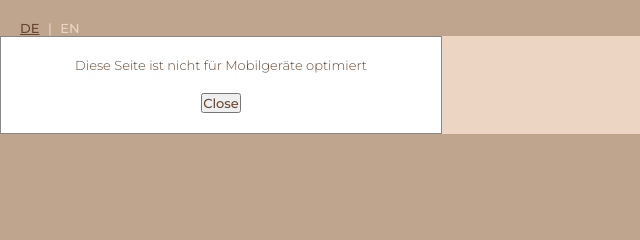
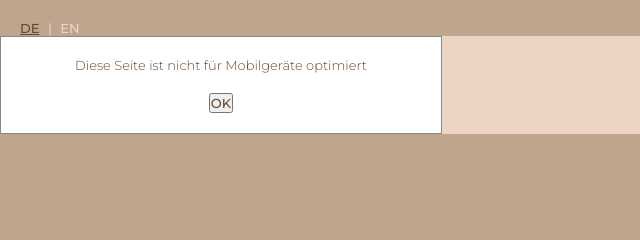
Before and after one commit to isabeaustuhler/portfolio, a plain HTML site: page index.html in a window 1280 px wide. Shown: the top 240 px of the page, 0-640 px from the left. Drawn offline with Linux system fonts and the light colour scheme.

Commit message:
Update index.html

```diff
--- a/index.html
+++ b/index.html
@@ -19,7 +19,7 @@
 
             <p>Diese Seite ist nicht für Mobilgeräte optimiert</p>
             <button id="closePopup">
-                  Close
+                  OK
               </button>
         </div>
     </div>
```
